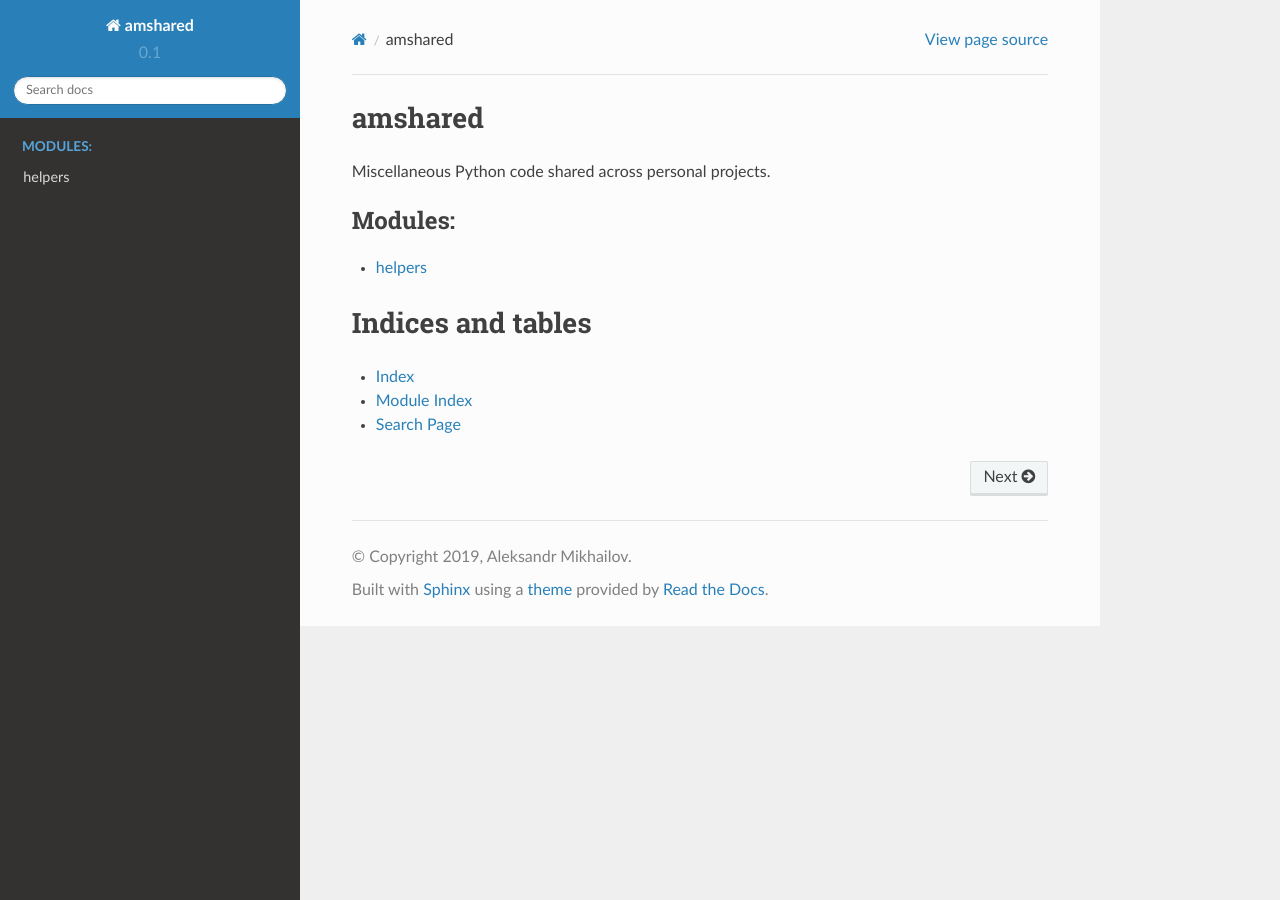
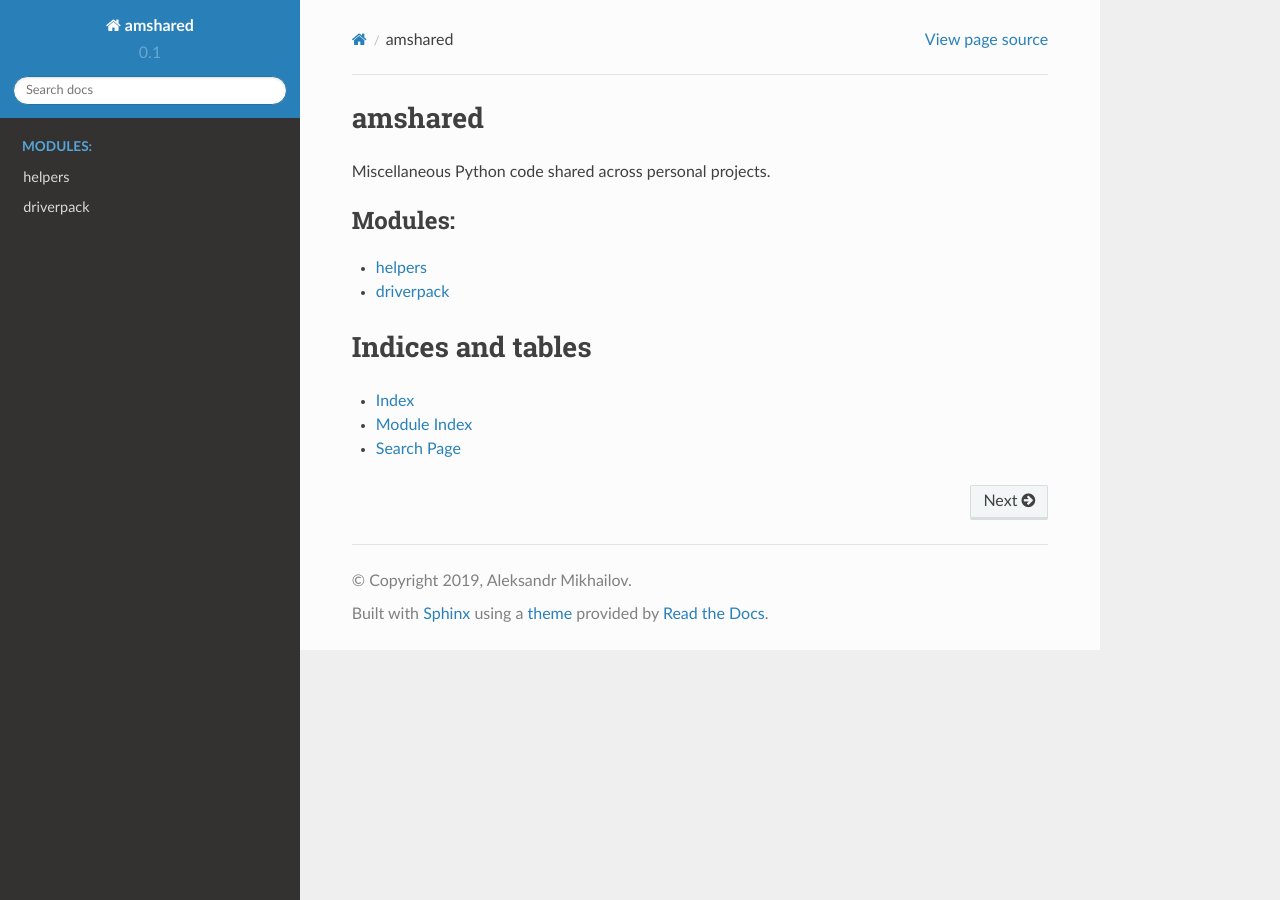
Before and after one commit to avidclam/amshared, a Sphinx documentation site: the page built from docs/source/index.rst, in a window 1280 px wide. Built offline with Sphinx 7.4.7 and the Read the Docs theme 2.0.0, drawn with Linux system fonts in a browser that asks for light colours.

```diff
--- /dev/null
+++ b/docs/source/api/driverpack.rst
@@ -0,0 +1,5 @@
+driverpack
+==========
+
+.. automodule:: amshared.driverpack
+    :members:
--- a/docs/source/index.rst
+++ b/docs/source/index.rst
@@ -8,6 +8,7 @@ amshared
    :caption: Modules:
 
    api/helpers
+   api/driverpack
 
 Indices and tables
 ==================
```
Also changed, not shown: 1 other file.
